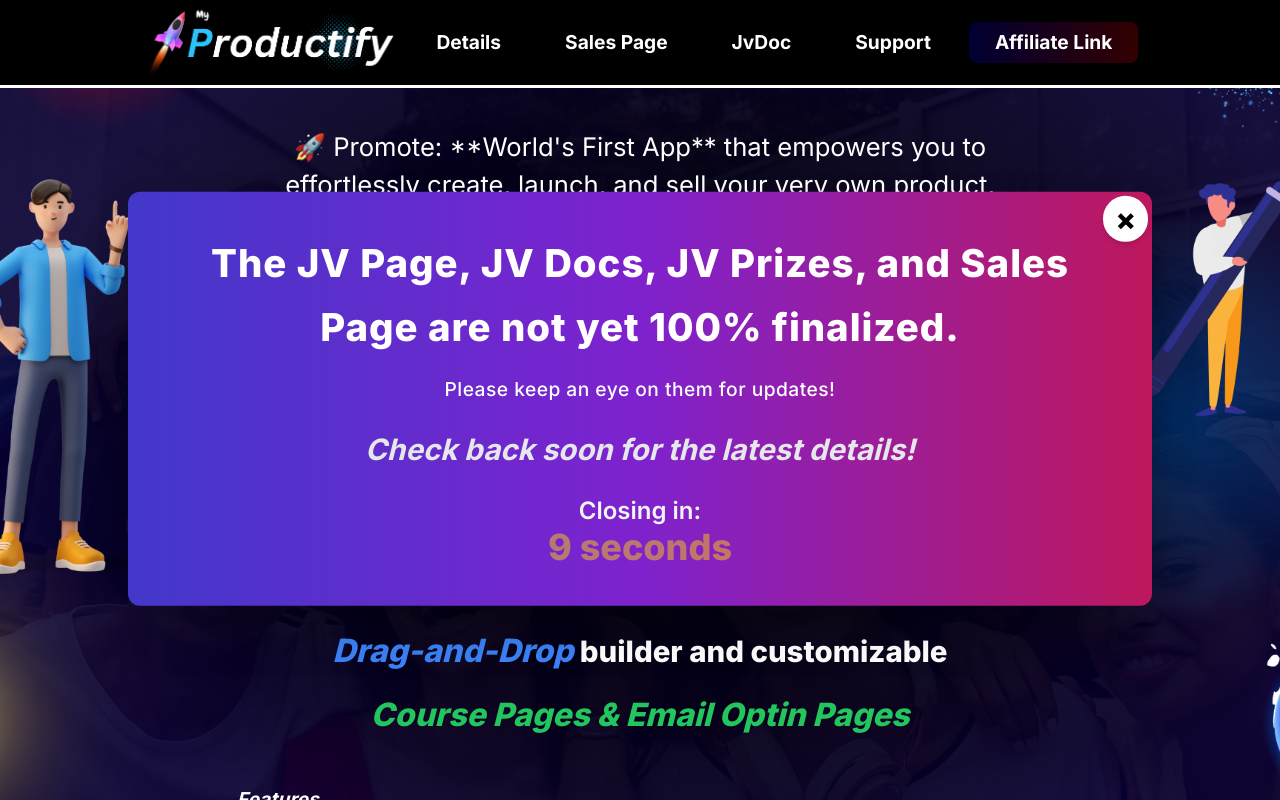
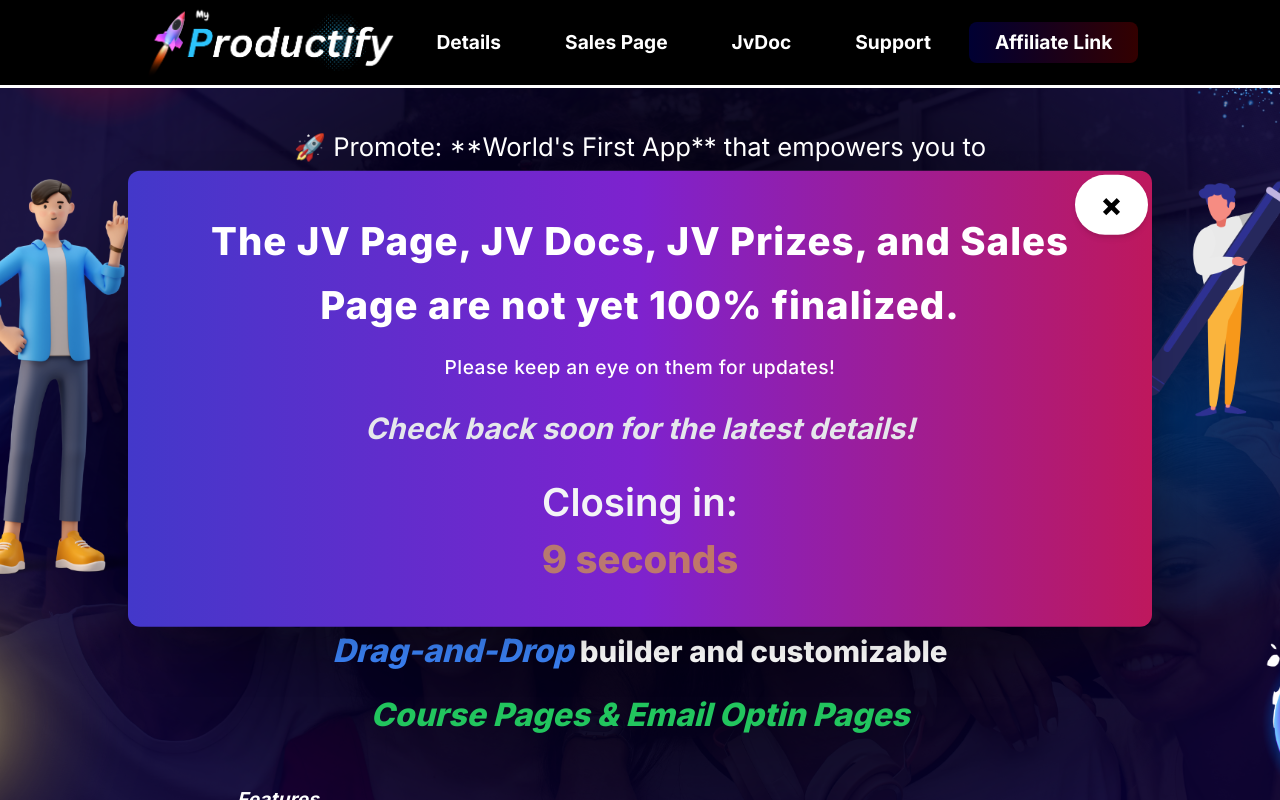
Before and after one commit to AaKuGu/myproductifySalespage, a Next.js app: page /jvpage in a window 1280 px wide. Shown: the top 800 px of the page. Built offline with nearby package versions, Linux system fonts and the light colour scheme.

Commit message:
notready code update

```diff
--- a/components/NotReady.jsx
+++ b/components/NotReady.jsx
@@ -100,7 +100,7 @@
         <div className="w-[80vw] p-[5vw] lg:p-[3vw] bg-gradient-to-r from-indigo-700 via-purple-700 to-pink-700 text-white rounded-xl shadow-2xl transform transition-transform duration-500 ease-in-out scale-105 flex flex-col items-center justify-center text-center animate-bounce-slow relative">
           <button
             onClick={handleClose}
-            className="absolute top-1 right-1 text-3xl font-extrabold bg-white rounded-full p-3 py-[5px] text-black hover:bg-gray-300 hover:text-black focus:outline-none focus:ring-2 focus:ring-gray-500 transition-all duration-300 ease-in-out shadow-md"
+            className="absolute top-1 right-1 text-[4vw] lg:text-[2.5vw] font-extrabold bg-white rounded-full p-[2vw] py-[0.5vw] text-black hover:bg-gray-300 hover:text-black focus:outline-none focus:ring-2 focus:ring-gray-500 transition-all duration-300 ease-in-out shadow-md"
             aria-label="Close"
           >
             ×
@@ -115,12 +115,12 @@
           <p className="mt-4 font-medium text-[3vw] lg:text-[1.5vw] tracking-wide text-opacity-90">
             Please keep an eye on them for updates!
           </p>
-          <div className="mt-6 italic text-[3.5vw] lg:text-[2.3vw] text-gray-200">
+          <div className="mt-6 italic text-[4vw] lg:text-[2.3vw] text-gray-200">
             <p>Check back soon for the latest details!</p>
           </div>
-          <div className="mt-6 text-2xl font-semibold text-gray-100">
+          <div className="mt-6 text-[6vw] lg:text-[3vw] font-semibold text-gray-100">
             <p>Closing in: </p>
-            <div className="text-4xl font-extrabold text-yellow-400 animate-pulse">
+            <div className=" font-extrabold text-yellow-400 animate-pulse">
               {countdown} seconds
             </div>
           </div>
```
